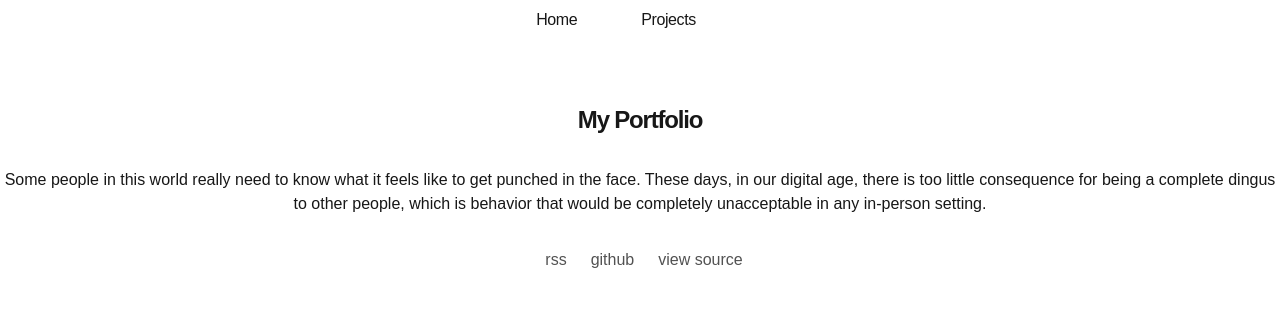
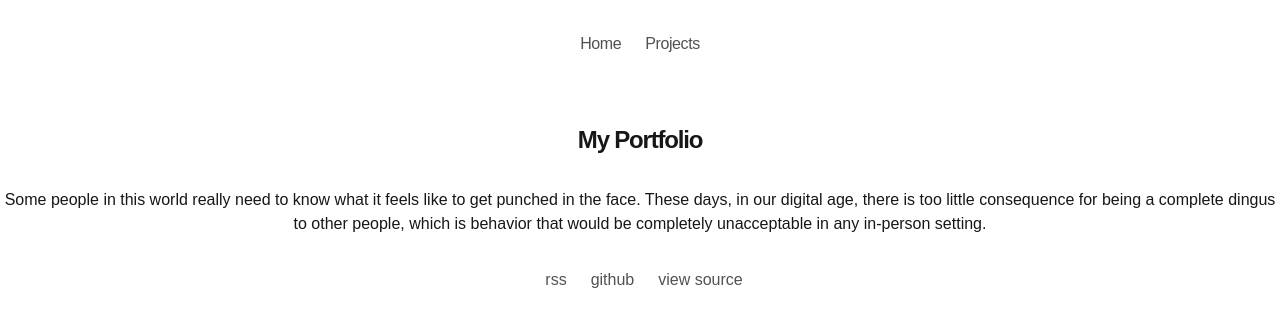
Before and after one commit to wilson048/portfolio, a Next.js app: page / in a window 1280 px wide. Shown: the top 326 px of the page. Built offline with nearby package versions, Linux system fonts and the light colour scheme.

Commit message:
Changed nav to be like footer

```diff
--- a/app/components/nav.tsx
+++ b/app/components/nav.tsx
@@ -6,7 +6,26 @@ export default function Navbar()
 {
     return (
         <aside className="-ml-2 mb-16 tracking-tight">
-            <div className="lg:sticky lg:top-20">
+            <nav>
+                <ul className="font-sm mt-8 flex flex-col space-x-0 space-y-2 text-neutral-600 md:flex-row md:space-x-4 md:space-y-0 dark:text-neutral-300 justify-center">
+                    <li>
+                        <Link
+                            key="/"
+                            href="/"
+                            className="flex items-center transition-all hover:text-neutral-800 dark:hover:text-neutral-100">
+                            <p className="ml-2 h-7">Home</p>
+                        </Link>
+                    </li>
+                    <li>
+                        <Link
+                            key="/projects"
+                            href="/projects"
+                            className="flex items-center transition-all hover:text-neutral-800 dark:hover:text-neutral-100">
+                            <p className="ml-2 h-7">Projects</p>
+                        </Link>
+                    </li>
+                </ul>
+                {/* <div className="lg:sticky lg:top-20">
                     <nav
                     className="flex flex-row items-start relative px-0 pb-0 fade md:overflow-auto scroll-pr-6 md:relative justify-center"
                     id="nav"
@@ -28,7 +47,8 @@ export default function Navbar()
                             </Link>
                         </div>
                     </nav>
-            </div>
+                </div> */}
+            </nav>
         </aside>
     )
 }
```
Lines whose indentation alone changed are shown as unchanged.
